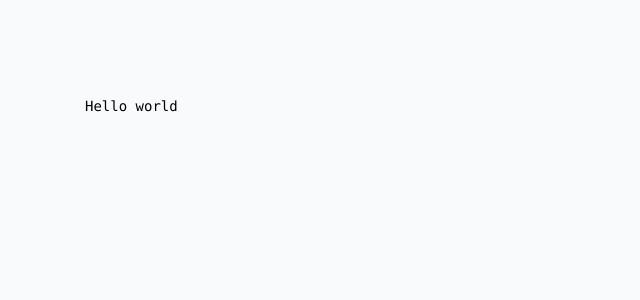
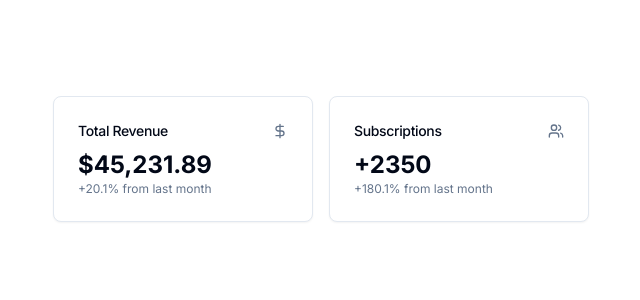
Before and after one commit to thomasbrus/lego-swerve-drive, a Next.js app: page / in a window 1280 px wide. Shown: the top 300 px of the page, without its empty margins (43-683 px from the left). Built offline with nearby package versions, Linux system fonts and the light colour scheme.

Commit message:
Set up shadcn for ui

```diff
--- a/src/app/globals.css
+++ b/src/app/globals.css
@@ -1,7 +1,76 @@
 @tailwind base;
-@tailwind components;
-@tailwind utilities;
+  @tailwind components;
+  @tailwind utilities;
 
-body {
-  @apply bg-gray-50;
-}
+  @layer base {
+    :root {
+      --background: 0 0% 100%;
+      --foreground: 222.2 84% 4.9%;
+
+      --card: 0 0% 100%;
+      --card-foreground: 222.2 84% 4.9%;
+
+      --popover: 0 0% 100%;
+      --popover-foreground: 222.2 84% 4.9%;
+
+      --primary: 222.2 47.4% 11.2%;
+      --primary-foreground: 210 40% 98%;
+
+      --secondary: 210 40% 96.1%;
+      --secondary-foreground: 222.2 47.4% 11.2%;
+
+      --muted: 210 40% 96.1%;
+      --muted-foreground: 215.4 16.3% 46.9%;
+
+      --accent: 210 40% 96.1%;
+      --accent-foreground: 222.2 47.4% 11.2%;
+
+      --destructive: 0 84.2% 60.2%;
+      --destructive-foreground: 210 40% 98%;
+
+      --border: 214.3 31.8% 91.4%;
+      --input: 214.3 31.8% 91.4%;
+      --ring: 222.2 84% 4.9%;
+
+      --radius: 0.5rem;
+    }
+
+    .dark {
+      --background: 222.2 84% 4.9%;
+      --foreground: 210 40% 98%;
+
+      --card: 222.2 84% 4.9%;
+      --card-foreground: 210 40% 98%;
+
+      --popover: 222.2 84% 4.9%;
+      --popover-foreground: 210 40% 98%;
+
+      --primary: 210 40% 98%;
+      --primary-foreground: 222.2 47.4% 11.2%;
+
+      --secondary: 217.2 32.6% 17.5%;
+      --secondary-foreground: 210 40% 98%;
+
+      --muted: 217.2 32.6% 17.5%;
+      --muted-foreground: 215 20.2% 65.1%;
+
+      --accent: 217.2 32.6% 17.5%;
+      --accent-foreground: 210 40% 98%;
+
+      --destructive: 0 62.8% 30.6%;
+      --destructive-foreground: 210 40% 98%;
+
+      --border: 217.2 32.6% 17.5%;
+      --input: 217.2 32.6% 17.5%;
+      --ring: 212.7 26.8% 83.9%;
+    }
+  }
+
+  @layer base {
+    * {
+      @apply border-border;
+    }
+    body {
+      @apply bg-background text-foreground;
+    }
+  }
--- a/src/app/layout.tsx
+++ b/src/app/layout.tsx
@@ -1,8 +1,12 @@
 import type { Metadata } from "next";
-import { Inter } from "next/font/google";
 import "./globals.css";
+import { Inter as FontSans } from "next/font/google";
+import { cn } from "@/lib/utils";
 
-const inter = Inter({ subsets: ["latin"] });
+const fontSans = FontSans({
+  subsets: ["latin"],
+  variable: "--font-sans",
+});
 
 export const metadata: Metadata = {
   title: "LEGO Swerve Drive",
@@ -15,7 +19,7 @@
 }>) {
   return (
     <html lang="en">
-      <body className={inter.className}>{children}</body>
+      <body className={cn("min-h-screen bg-background font-sans antialiased", fontSans.variable)}>{children}</body>
     </html>
   );
 }
--- a/src/app/page.tsx
+++ b/src/app/page.tsx
@@ -1,9 +1,52 @@
+import { Card, CardContent, CardHeader, CardTitle } from "@/components/ui/card";
+
 export default function Home() {
   return (
-    <main className="flex min-h-screen flex-col items-center justify-between p-24">
-      <div className="z-10 w-full max-w-5xl items-center justify-between font-mono text-sm lg:flex">
-        <h1>Hello world</h1>
-      </div>
-    </main>
+    <div className="grid gap-4 md:grid-cols-2 lg:grid-cols-4 p-24">
+      <Card>
+        <CardHeader className="flex flex-row items-center justify-between space-y-0 pb-2">
+          <CardTitle className="text-sm font-medium">Total Revenue</CardTitle>
+          <svg
+            xmlns="http://www.w3.org/2000/svg"
+            viewBox="0 0 24 24"
+            fill="none"
+            stroke="currentColor"
+            strokeLinecap="round"
+            strokeLinejoin="round"
+            strokeWidth="2"
+            className="h-4 w-4 text-muted-foreground"
+          >
+            <path d="M12 2v20M17 5H9.5a3.5 3.5 0 0 0 0 7h5a3.5 3.5 0 0 1 0 7H6" />
+          </svg>
+        </CardHeader>
+        <CardContent>
+          <div className="text-2xl font-bold">$45,231.89</div>
+          <p className="text-xs text-muted-foreground">+20.1% from last month</p>
+        </CardContent>
+      </Card>
+      <Card>
+        <CardHeader className="flex flex-row items-center justify-between space-y-0 pb-2">
+          <CardTitle className="text-sm font-medium">Subscriptions</CardTitle>
+          <svg
+            xmlns="http://www.w3.org/2000/svg"
+            viewBox="0 0 24 24"
+            fill="none"
+            stroke="currentColor"
+            strokeLinecap="round"
+            strokeLinejoin="round"
+            strokeWidth="2"
+            className="h-4 w-4 text-muted-foreground"
+          >
+            <path d="M16 21v-2a4 4 0 0 0-4-4H6a4 4 0 0 0-4 4v2" />
+            <circle cx="9" cy="7" r="4" />
+            <path d="M22 21v-2a4 4 0 0 0-3-3.87M16 3.13a4 4 0 0 1 0 7.75" />
+          </svg>
+        </CardHeader>
+        <CardContent>
+          <div className="text-2xl font-bold">+2350</div>
+          <p className="text-xs text-muted-foreground">+180.1% from last month</p>
+        </CardContent>
+      </Card>
+    </div>
   );
 }
--- /dev/null
+++ b/src/components/ui/button.tsx
@@ -0,0 +1,56 @@
+import * as React from "react"
+import { Slot } from "@radix-ui/react-slot"
+import { cva, type VariantProps } from "class-variance-authority"
+
+import { cn } from "@/lib/utils"
+
+const buttonVariants = cva(
+  "inline-flex items-center justify-center whitespace-nowrap rounded-md text-sm font-medium ring-offset-background transition-colors focus-visible:outline-none focus-visible:ring-2 focus-visible:ring-ring focus-visible:ring-offset-2 disabled:pointer-events-none disabled:opacity-50",
+  {
+    variants: {
+      variant: {
+        default: "bg-primary text-primary-foreground hover:bg-primary/90",
+        destructive:
+          "bg-destructive text-destructive-foreground hover:bg-destructive/90",
+        outline:
+          "border border-input bg-background hover:bg-accent hover:text-accent-foreground",
+        secondary:
+          "bg-secondary text-secondary-foreground hover:bg-secondary/80",
+        ghost: "hover:bg-accent hover:text-accent-foreground",
+        link: "text-primary underline-offset-4 hover:underline",
+      },
+      size: {
+        default: "h-10 px-4 py-2",
+        sm: "h-9 rounded-md px-3",
+        lg: "h-11 rounded-md px-8",
+        icon: "h-10 w-10",
+      },
+    },
+    defaultVariants: {
+      variant: "default",
+      size: "default",
+    },
+  }
+)
+
+export interface ButtonProps
+  extends React.ButtonHTMLAttributes<HTMLButtonElement>,
+    VariantProps<typeof buttonVariants> {
+  asChild?: boolean
+}
+
+const Button = React.forwardRef<HTMLButtonElement, ButtonProps>(
+  ({ className, variant, size, asChild = false, ...props }, ref) => {
+    const Comp = asChild ? Slot : "button"
+    return (
+      <Comp
+        className={cn(buttonVariants({ variant, size, className }))}
+        ref={ref}
+        {...props}
+      />
+    )
+  }
+)
+Button.displayName = "Button"
+
+export { Button, buttonVariants }
--- /dev/null
+++ b/src/components/ui/card.tsx
@@ -0,0 +1,79 @@
+import * as React from "react"
+
+import { cn } from "@/lib/utils"
+
+const Card = React.forwardRef<
+  HTMLDivElement,
+  React.HTMLAttributes<HTMLDivElement>
+>(({ className, ...props }, ref) => (
+  <div
+    ref={ref}
+    className={cn(
+      "rounded-lg border bg-card text-card-foreground shadow-sm",
+      className
+    )}
+    {...props}
+  />
+))
+Card.displayName = "Card"
+
+const CardHeader = React.forwardRef<
+  HTMLDivElement,
+  React.HTMLAttributes<HTMLDivElement>
+>(({ className, ...props }, ref) => (
+  <div
+    ref={ref}
+    className={cn("flex flex-col space-y-1.5 p-6", className)}
+    {...props}
+  />
+))
+CardHeader.displayName = "CardHeader"
+
+const CardTitle = React.forwardRef<
+  HTMLParagraphElement,
+  React.HTMLAttributes<HTMLHeadingElement>
+>(({ className, ...props }, ref) => (
+  <h3
+    ref={ref}
+    className={cn(
+      "text-2xl font-semibold leading-none tracking-tight",
+      className
+    )}
+    {...props}
+  />
+))
+CardTitle.displayName = "CardTitle"
+
+const CardDescription = React.forwardRef<
+  HTMLParagraphElement,
+  React.HTMLAttributes<HTMLParagraphElement>
+>(({ className, ...props }, ref) => (
+  <p
+    ref={ref}
+    className={cn("text-sm text-muted-foreground", className)}
+    {...props}
+  />
+))
+CardDescription.displayName = "CardDescription"
+
+const CardContent = React.forwardRef<
+  HTMLDivElement,
+  React.HTMLAttributes<HTMLDivElement>
+>(({ className, ...props }, ref) => (
+  <div ref={ref} className={cn("p-6 pt-0", className)} {...props} />
+))
+CardContent.displayName = "CardContent"
+
+const CardFooter = React.forwardRef<
+  HTMLDivElement,
+  React.HTMLAttributes<HTMLDivElement>
+>(({ className, ...props }, ref) => (
+  <div
+    ref={ref}
+    className={cn("flex items-center p-6 pt-0", className)}
+    {...props}
+  />
+))
+CardFooter.displayName = "CardFooter"
+
+export { Card, CardHeader, CardFooter, CardTitle, CardDescription, CardContent }
--- /dev/null
+++ b/src/lib/utils.ts
@@ -0,0 +1,6 @@
+import { type ClassValue, clsx } from "clsx"
+import { twMerge } from "tailwind-merge"
+
+export function cn(...inputs: ClassValue[]) {
+  return twMerge(clsx(inputs))
+}
--- a/tailwind.config.ts
+++ b/tailwind.config.ts
@@ -1,20 +1,80 @@
 import type { Config } from "tailwindcss";
+const { fontFamily } = require("tailwindcss/defaultTheme");
 
-const config: Config = {
-  content: [
-    "./src/pages/**/*.{js,ts,jsx,tsx,mdx}",
-    "./src/components/**/*.{js,ts,jsx,tsx,mdx}",
-    "./src/app/**/*.{js,ts,jsx,tsx,mdx}",
-  ],
+/** @type {import('tailwindcss').Config} */
+const config = {
+  darkMode: ["class"],
+  content: ["./pages/**/*.{ts,tsx}", "./components/**/*.{ts,tsx}", "./app/**/*.{ts,tsx}", "./src/**/*.{ts,tsx}"],
+  prefix: "",
   theme: {
+    container: {
+      center: true,
+      padding: "2rem",
+      screens: {
+        "2xl": "1400px",
+      },
+    },
     extend: {
-      backgroundImage: {
-        "gradient-radial": "radial-gradient(var(--tw-gradient-stops))",
-        "gradient-conic":
-          "conic-gradient(from 180deg at 50% 50%, var(--tw-gradient-stops))",
+      colors: {
+        border: "hsl(var(--border))",
+        input: "hsl(var(--input))",
+        ring: "hsl(var(--ring))",
+        background: "hsl(var(--background))",
+        foreground: "hsl(var(--foreground))",
+        primary: {
+          DEFAULT: "hsl(var(--primary))",
+          foreground: "hsl(var(--primary-foreground))",
+        },
+        secondary: {
+          DEFAULT: "hsl(var(--secondary))",
+          foreground: "hsl(var(--secondary-foreground))",
+        },
+        destructive: {
+          DEFAULT: "hsl(var(--destructive))",
+          foreground: "hsl(var(--destructive-foreground))",
+        },
+        muted: {
+          DEFAULT: "hsl(var(--muted))",
+          foreground: "hsl(var(--muted-foreground))",
+        },
+        accent: {
+          DEFAULT: "hsl(var(--accent))",
+          foreground: "hsl(var(--accent-foreground))",
+        },
+        popover: {
+          DEFAULT: "hsl(var(--popover))",
+          foreground: "hsl(var(--popover-foreground))",
+        },
+        card: {
+          DEFAULT: "hsl(var(--card))",
+          foreground: "hsl(var(--card-foreground))",
+        },
+      },
+      borderRadius: {
+        lg: "var(--radius)",
+        md: "calc(var(--radius) - 2px)",
+        sm: "calc(var(--radius) - 4px)",
+      },
+      keyframes: {
+        "accordion-down": {
+          from: { height: "0" },
+          to: { height: "var(--radix-accordion-content-height)" },
+        },
+        "accordion-up": {
+          from: { height: "var(--radix-accordion-content-height)" },
+          to: { height: "0" },
+        },
+      },
+      animation: {
+        "accordion-down": "accordion-down 0.2s ease-out",
+        "accordion-up": "accordion-up 0.2s ease-out",
+      },
+      fontFamily: {
+        sans: ["var(--font-sans)", ...fontFamily.sans],
       },
     },
   },
-  plugins: [],
-};
+  plugins: [require("tailwindcss-animate")],
+} satisfies Config;
+
 export default config;
```
Also changed, not shown: package.json (+9 -3 lines), components.json (added), 1 other file (tests, documents, lock files or other folders).
